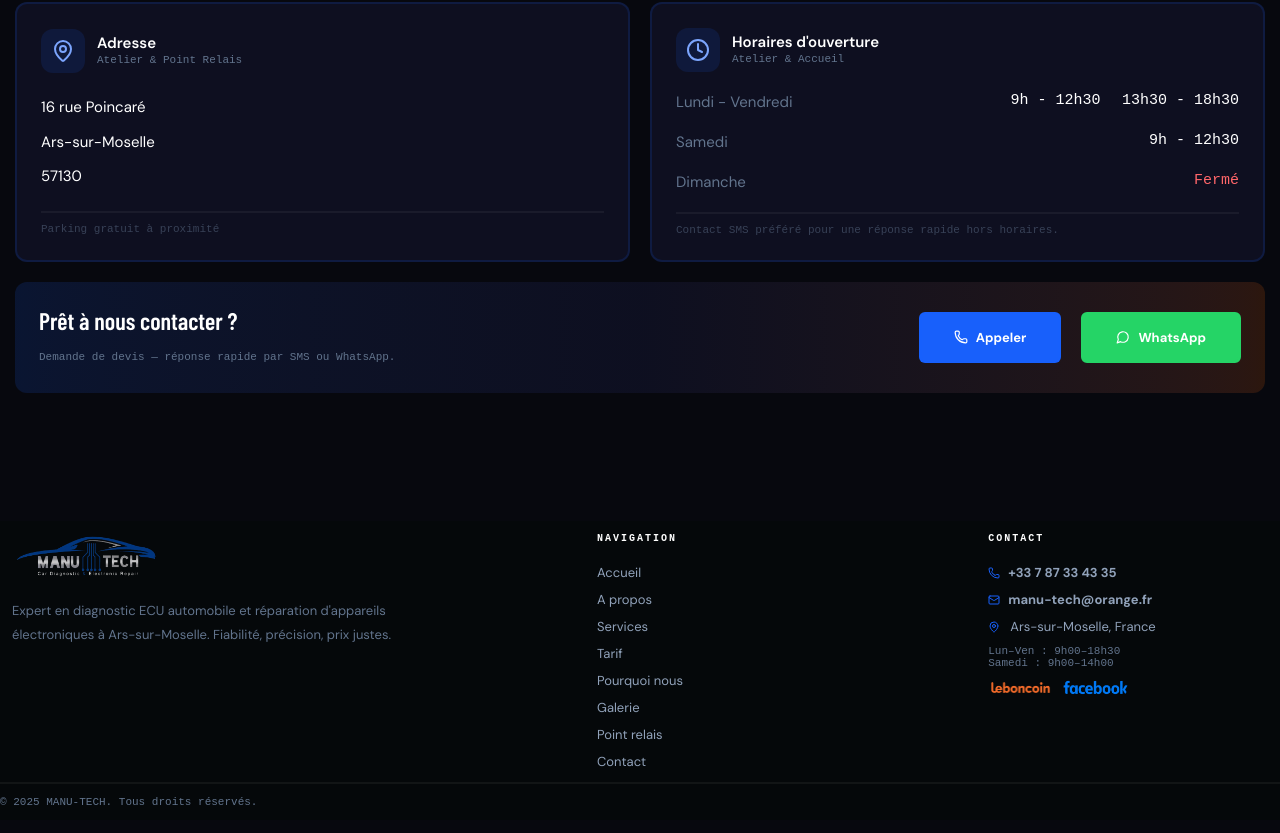
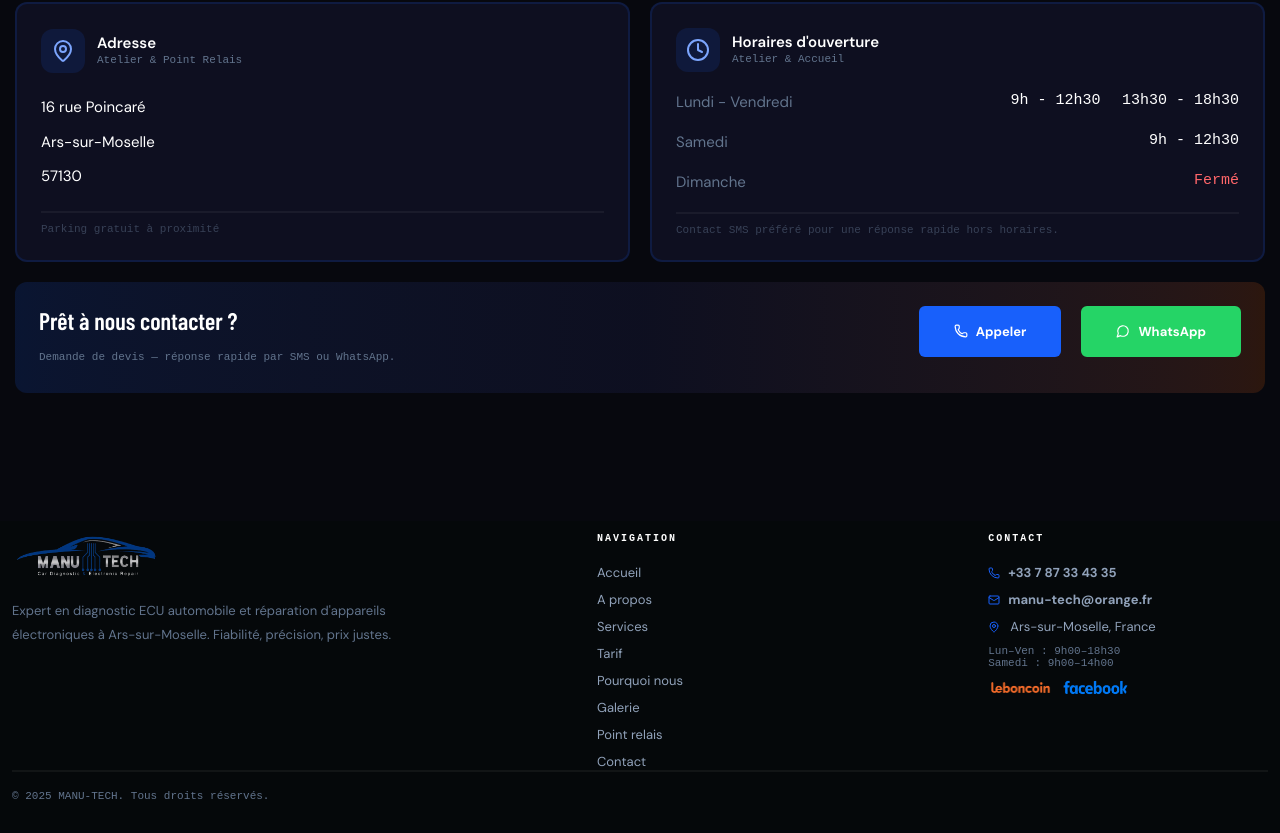
Before and after one commit to Kaohiso/manu-tech, a Vue app: page / in a window 1280 px wide. Shown: the part 7128-7961 px from the top of the page. Built offline with nearby package versions, Linux system fonts and the light colour scheme; the HTML template or start-up script is replaced by a standard one; a web font is replaced by a local one.

Commit message:
Fix responsive in footer

```diff
--- a/src/features/AppContact.vue
+++ b/src/features/AppContact.vue
@@ -101,6 +101,7 @@ import { contacts, schedule, adress } from '@/data/contact'
         <h3>Prêt à nous contacter ?</h3>
         <p>Demande de devis — réponse rapide par SMS ou WhatsApp.</p>
       </hgroup>
+
       <div class="container-buttons">
         <ButtonMT :href="callPhoneNumber">
           <PhoneIcon :size="14" />
@@ -158,9 +159,10 @@ import { contacts, schedule, adress } from '@/data/contact'
   }
 
   .card-contact-us {
-    display: grid;
-    grid-template-columns: repeat(auto-fit, minmax(min(300px, 100%), 1fr));
+    display: flex;
+    flex-direction: column;
     justify-content: space-between;
+
     border: none;
     background: linear-gradient(
       to right,
@@ -179,10 +181,9 @@ import { contacts, schedule, adress } from '@/data/contact'
     }
 
     .container-buttons {
-      display: inline-flex;
-      align-items: center;
+      display: flex;
+      flex-wrap: wrap;
       gap: 20px;
-      justify-content: start;
     }
   }
 }
@@ -190,6 +191,7 @@ import { contacts, schedule, adress } from '@/data/contact'
 @media (min-width: 768px) {
   :deep(.app-contact) {
     .card-contact-us {
+      flex-direction: row;
       .container-buttons {
         justify-content: end;
       }
--- a/src/features/layout/AppFooter.vue
+++ b/src/features/layout/AppFooter.vue
@@ -83,10 +83,10 @@ const links: Link[] = [
           </nav>
         </div>
       </div>
-    </div>
 
-    <div class="bottom-footer">
-      <span>© 2025 MANU-TECH. Tous droits réservés.</span>
+      <div class="bottom-footer">
+        <p>© 2025 MANU-TECH. Tous droits réservés.</p>
+      </div>
     </div>
   </footer>
 </template>
@@ -95,11 +95,11 @@ const links: Link[] = [
 .app-footer {
   display: grid;
   background-color: var(--ref-color-authentic-black-950);
-  justify-content: center;
 
   .container {
     max-width: var(--app-inline-size);
-    width: 100vw;
+    justify-self: center;
+    width: 100%;
     padding: var(--ref-size-12);
 
     .app-footer-content {
@@ -174,7 +174,7 @@ const links: Link[] = [
   }
 
   .bottom-footer {
-    grid-column: 1 / -1;
+    /* grid-column: 1 / -1; */
     border-top: 2px solid hsl(from var(--ref-color-white) h s l / 0.05);
     padding-block: var(--ref-size-12);
     font-family: var(--ref-font-family-mono);
```
